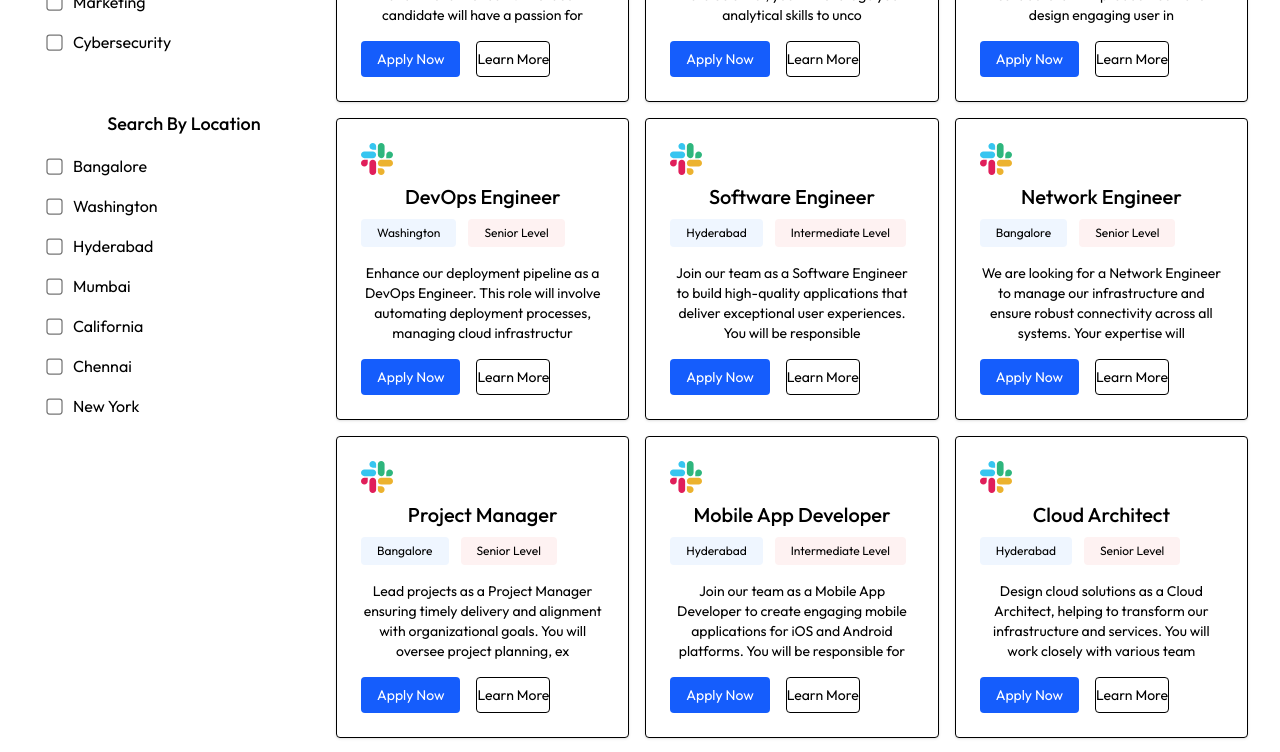
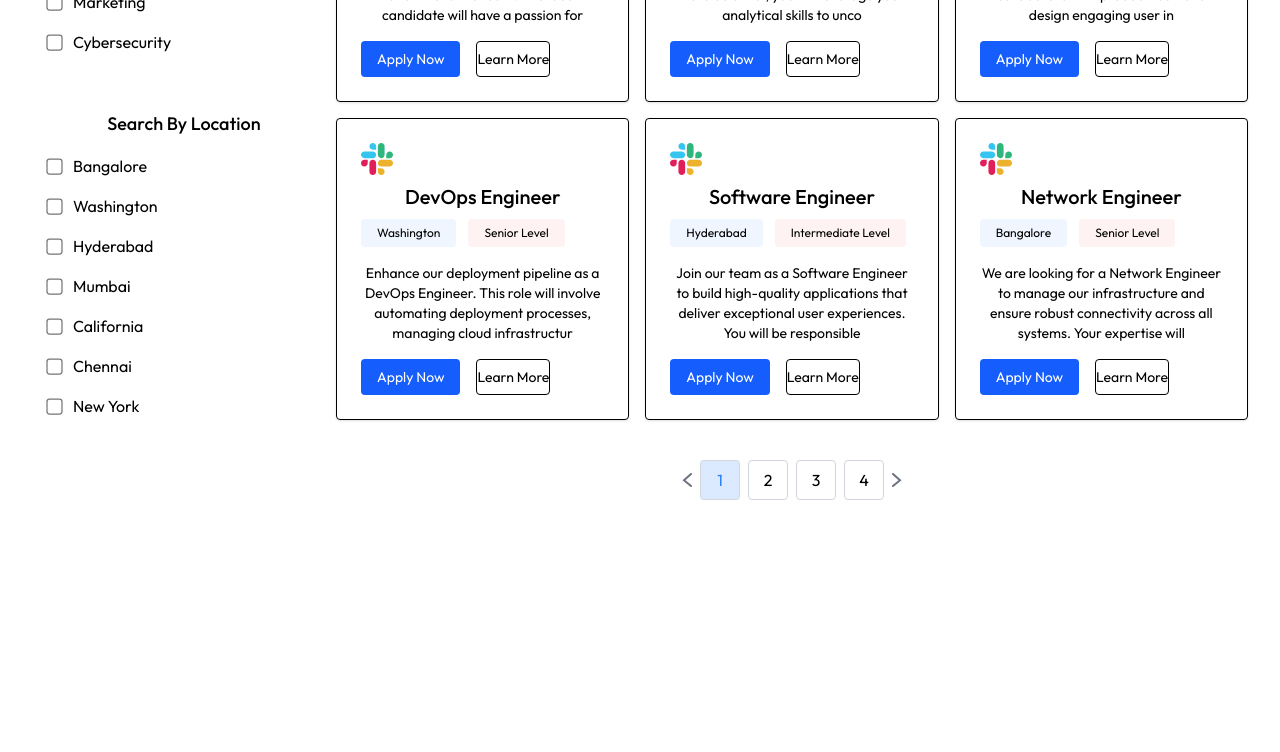
Before and after one commit to Diganta19/NextGig, a React (Vite) app in the folder client/: page / in a window 1280 px wide. Shown: the part 774-1526 px from the top of the page. After the commit the page ends 1338 px from the top, so only its background shows below. Built offline with nearby package versions, Linux system fonts and the light colour scheme; no server answers.

Commit message:
Applied Pagination to Job Listings

```diff
--- a/client/src/components/JobListing.jsx
+++ b/client/src/components/JobListing.jsx
@@ -7,6 +7,8 @@
 const JobListing = () => {
   const [showFilter,setShowFilter] = useState(true)
     const {isSearched,searchFilter,setSearchFilter,jobs} = useContext(AppContext)
+
+    const [currentPage,setCurrentPage ] = useState(1);
   return (
     <div className='container 2xl:px-20 mx-auto flex flex-col py-8 lg:flex-row max-lg:space-y-8'>
 
@@ -75,11 +77,33 @@
             <p className='mb-8'>Get Your Desired Job From Top Companies</p>
             <div className='grid grid-cols-1 sm:grid-cols-2 xl:grid-cols-3 gap-4'>
               {
-                jobs.map((jobData,index)=>(
+                jobs.slice((currentPage-1)*6,currentPage*6).map((jobData,index)=>(
                   <JobCard key={index} job={jobData}/>
                 ))
               }
             </div>
+
+              {/*Pagination*/}
+              {
+                jobs.length > 0 && (
+                  <div className='flex justify-center items-center space-x-2 mt-10'>
+                    <a href="#job-list">
+                      <img src={assets.left_arrow_icon}  onClick={()=>setCurrentPage(Math.max(currentPage - 1),1)}/>
+                    </a>
+                    {
+                      Array.from({length:Math.ceil(jobs.length/6)}).map((_,index)=>(
+                        <a href="#job-list">
+                          <button onClick={()=>setCurrentPage(index+1)} className={`w-10 h-10 flex justify-center items-center border border-gray-300 rounded ${currentPage === index+1 ? 'bg-blue-100 text-blue-500': "text-grey-500"}`}>{index+1}</button>
+                        </a>
+                      ))
+                    }
+                     <a href="#job-list">
+                      <img src={assets.right_arrow_icon} onClick={()=>setCurrentPage(Math.min(currentPage + 1),Math.ceil(jobs.length/6))} />
+                    </a>
+                  </div>
+                )
+              }
+
           </section>
     </div>
   )
```
